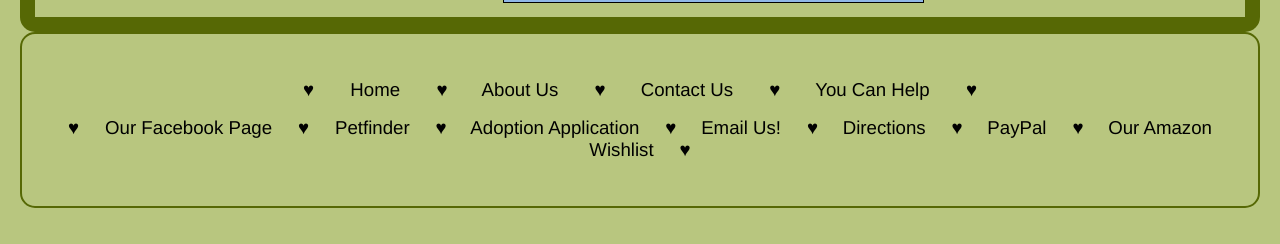
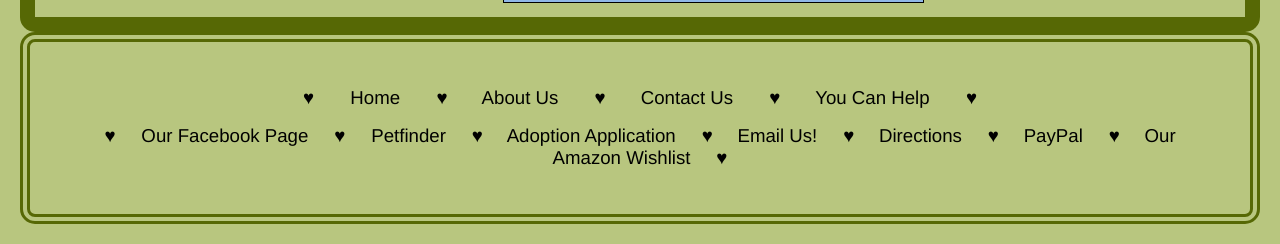
Before and after one commit to sanlemay/ClassProject-CIS453, a React app: page / in a window 1280 px wide. Shown: the part 770-1014 px from the top of the page. Built offline with nearby package versions, Linux system fonts and the light colour scheme.

Commit message:
last changes

```diff
--- a/public/index.html
+++ b/public/index.html
@@ -23,7 +23,7 @@
   }
 footer {
   padding: 45px;
- border: 2px double #566805;
+ border: 10px double #566805;
 
   border-radius: 15px;
   }
```
